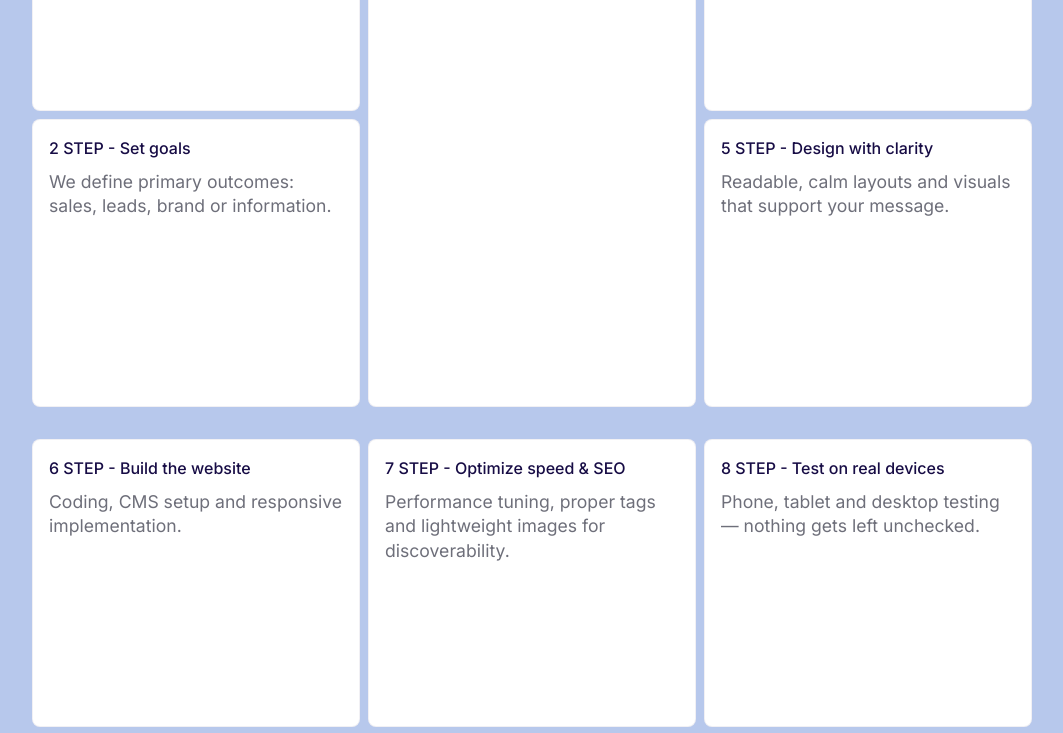
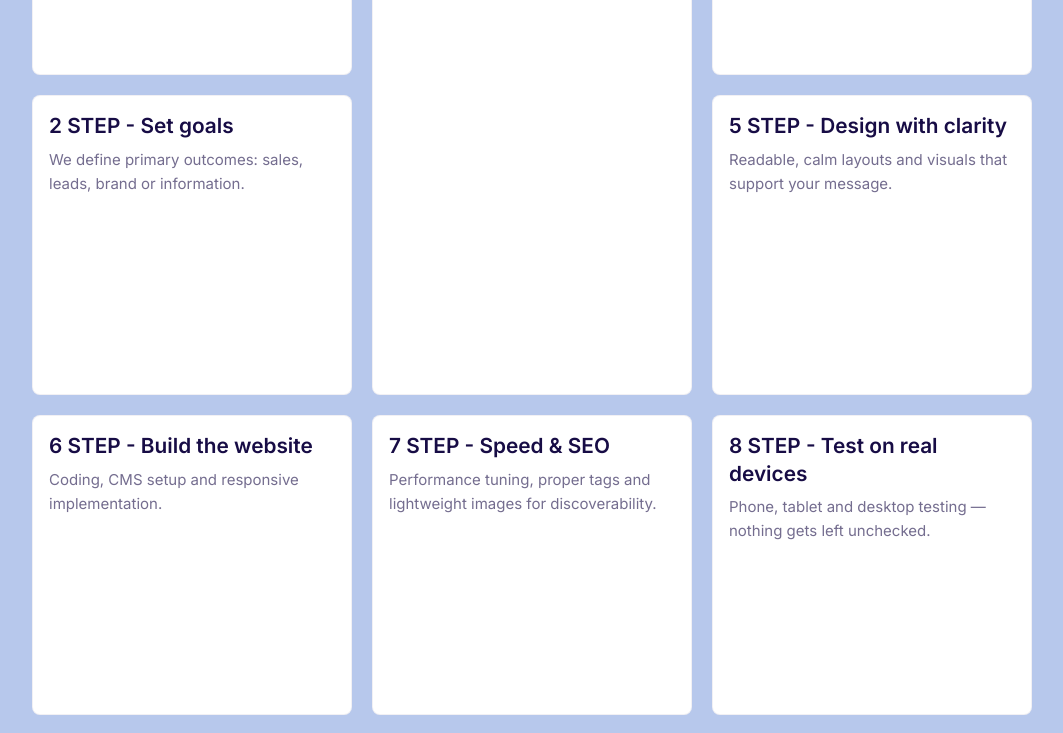
Before and after one commit to juliataro/portfolio, a React (Vite) app: page /process in a window 1280 px wide. Shown: the part 460-1193 px from the top of the page, without its empty margins (108-1171 px from the left). Built offline with nearby package versions, Linux system fonts and the light colour scheme; a web font is replaced by a local one.

Commit message:
Process page edit

```diff
--- a/src/index.css
+++ b/src/index.css
@@ -257,6 +257,11 @@ li,
   font-weight: 600;
 }
 
+.process-section{
+  margin-top: "-2rem";
+
+}
+
 .project-card p {
   color: #433f45;
   font-size: 1rem;
--- a/src/pages/process.tsx
+++ b/src/pages/process.tsx
@@ -49,7 +49,7 @@ const steps = [
     text: "Coding, CMS setup and responsive implementation.",
   },
   {
-    title: "7 STEP - Optimize speed & SEO",
+    title: "7 STEP - Speed & SEO",
     text: "Performance tuning, proper tags and lightweight images for discoverability.",
   },
   {
@@ -91,11 +91,12 @@ function GroupGridClassic({
       sx={{
         width: "100%",
         display: "grid",
+        marginTop: -2,
         gridTemplateColumns: {
           xs: "minmax(0,1fr)",
           md: "repeat(3, minmax(0,1fr))",
         },
-        gap: { xs: 2, md: 1 },
+        gap: { xs: 2.5, md: 2.5 },
         gridTemplateRows: { xs: "auto", md: `repeat(4, ${rowHeightMd}px)` },
         alignItems: "stretch",
       }}
@@ -109,8 +110,8 @@ function GroupGridClassic({
           }}
         >
           <Card>
-            <Typography variant="h6">{it.title}</Typography>
-            <Typography variant="body2" color="text.secondary">
+            <Typography variant="h5">{it.title}</Typography>
+            <Typography variant="body3" color="text.secondary">
               {it.text}
             </Typography>
           </Card>
@@ -149,7 +150,7 @@ function GroupGridCustom({
           xs: "minmax(0,1fr)",
           md: "repeat(3, minmax(0,1fr))",
         },
-        gap: { xs: 2, md: 1 },
+        gap: { xs: 2.5, md: 2.5 },
         gridTemplateRows: { xs: "auto", md: `repeat(4, ${rowHeightMd}px)` },
         alignItems: "stretch",
       }}
@@ -163,8 +164,8 @@ function GroupGridCustom({
           }}
         >
           <Card>
-            <Typography variant="h6">{it.title}</Typography>
-            <Typography variant="body2" color="text.secondary">
+            <Typography variant="h5">{it.title}</Typography>
+            <Typography variant="body3" color="text.secondary">
               {it.text}
             </Typography>
           </Card>
@@ -188,7 +189,7 @@ export default function TenStepsPage() {
       {/* Use the same wrappers as homepage for consistent width */}
       <section className="process-section row-full">
         <div className="section-inner">
-          <Box sx={{ py: { xs: 3, md: 6 } }}>
+          <Box sx={{ py: { xs: 3, md: 6 }, mt: -4 }}>
             <Typography
               variant="h3"
               sx={{
@@ -203,7 +204,7 @@ export default function TenStepsPage() {
               Process
             </Typography>
 
-            <Box sx={{ display: "grid", gap: { xs: 2.5, md: 4 } }}>
+            <Box sx={{ display: "grid", gap: { xs: 2.5, md: 2.5 } }}>
               <GroupGridClassic items={group1} rowHeightMd={140} />
               <GroupGridCustom items={group2} rowHeightMd={140} />
             </Box>
--- a/src/theme.tsx
+++ b/src/theme.tsx
@@ -30,7 +30,7 @@ export const theme = createTheme({
     body3: {
       color: "#170c45",
       fontFamily: '"Inter", sans-serif',
-      fontSize: "14px",
+      fontSize: "15px",
     },
 
     h1: {
```
